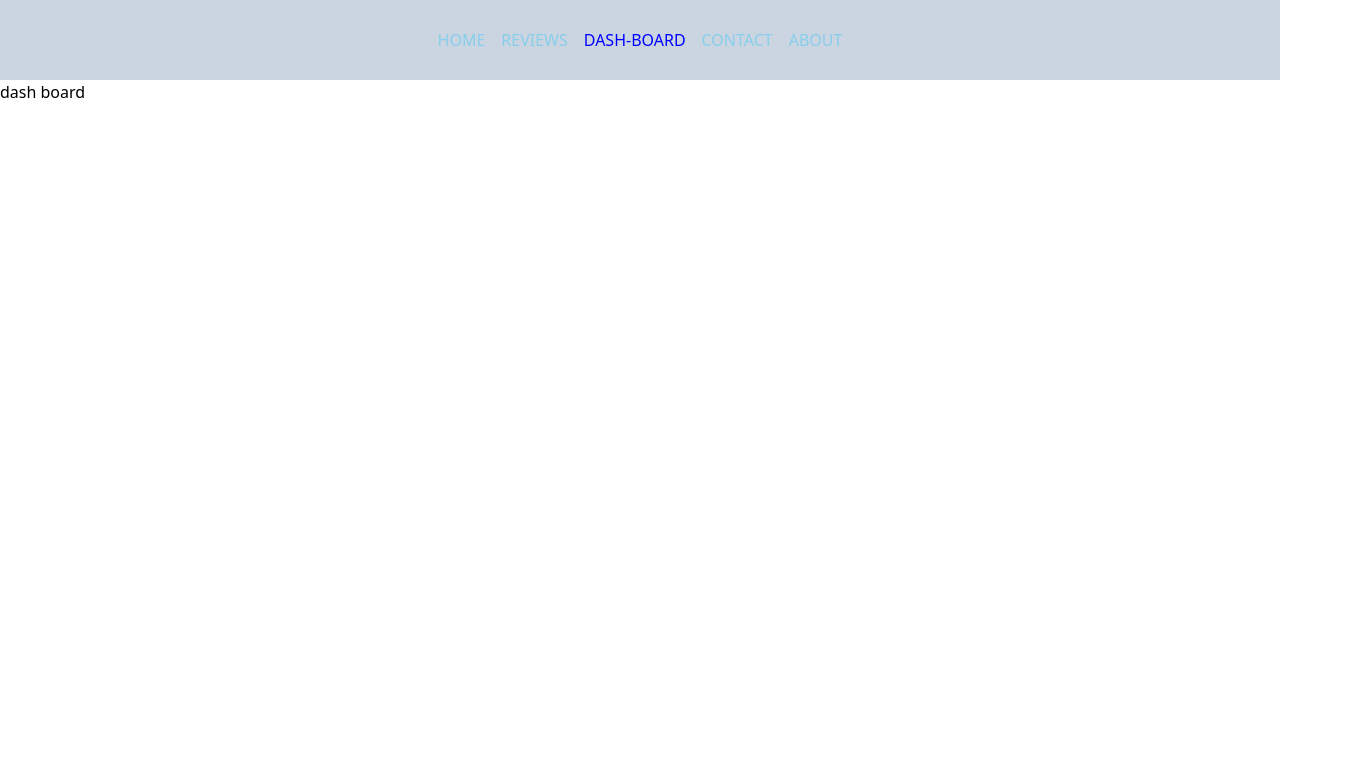
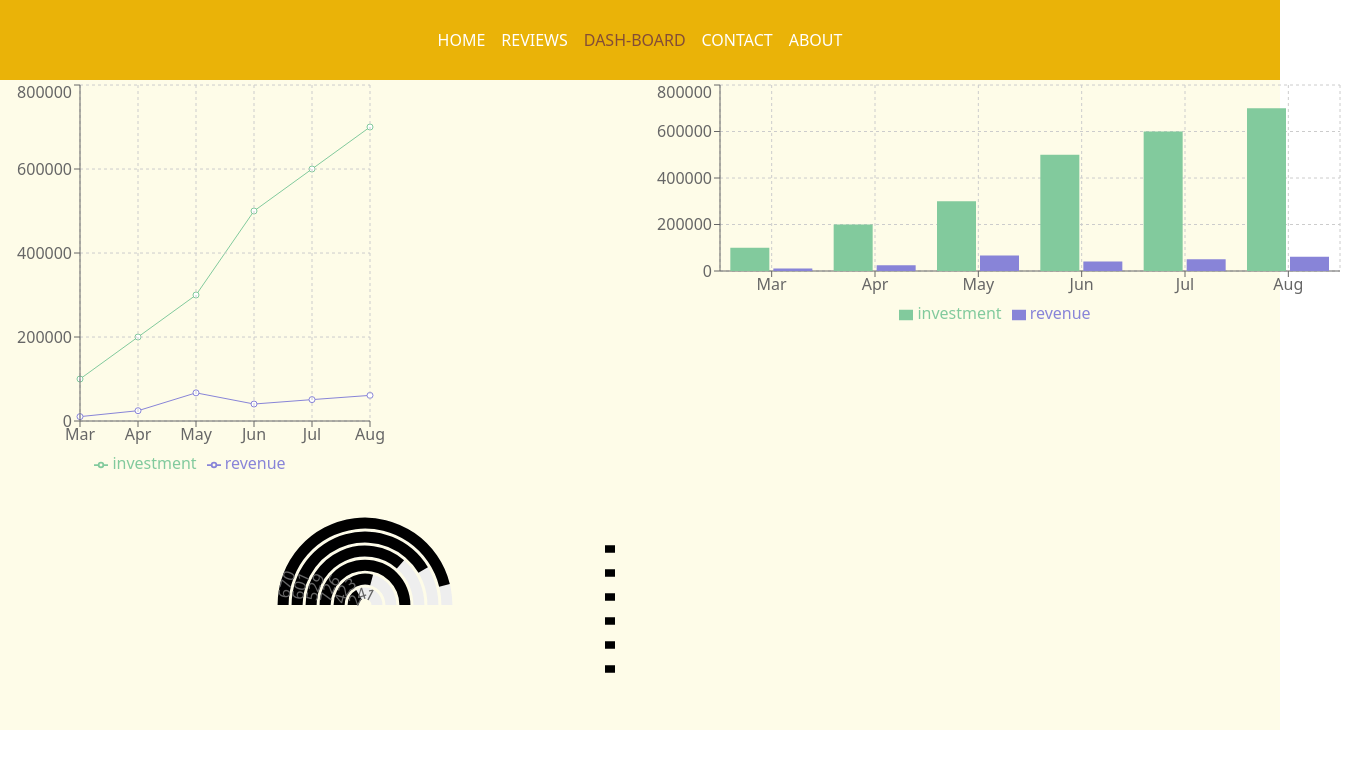
Before and after one commit to alamgir5253/The-Alchemist-, a React (Create React App) app: page /dash-board in a window 1280 px wide. Shown: the top 768 px of the page, 1370 px wide, since content can reach past the window. Built offline with nearby package versions, Linux system fonts and the light colour scheme.

Commit message:
chart added

```diff
--- a/public/data.json
+++ b/public/data.json
@@ -13,7 +13,7 @@
     },
     {
         "month": "May",
-        "investment": 500000,
+        "investment": 300000,
         "sell": 726,
         "revenue": 67010
     },
--- a/src/App.js
+++ b/src/App.js
@@ -10,7 +10,7 @@ import About from './Components/About/About'
 import NotFound from './Components/NotFound/NotFound'
 function App() {
   return (
-    <div className="App">
+    <div className="App bg-yellow-50">
       <Header></Header>
       <Routes>
         <Route path='/' element={<Home></Home>}></Route>
--- a/src/Components/DashBoard/DashBoard.js
+++ b/src/Components/DashBoard/DashBoard.js
@@ -1,10 +1,53 @@
-import React from 'react';
+import React, { useEffect, useState } from 'react';
+import { Bar, BarChart, CartesianGrid, Legend, Line, LineChart, RadialBar, RadialBarChart, Tooltip, XAxis, YAxis } from 'recharts';
 
 const DashBoard = () => {
+    const [data, setData] = useState([])
+    useEffect(()=>{
+        fetch('data.json').then(res => res.json()).then(data => setData(data))
+    },[])
     return (
-        <div>
-            <h1>dash board</h1>
-        </div>
+       <div className='grid grid-cols-2'>
+         <div>
+         <LineChart width={400} height={400} data={data} margin={{ top: 5, right: 30, left: 20, bottom: 5 }}>
+           <Line  dataKey={'investment'} stroke="#82ca9d" />
+           <Line dataKey={'revenue'} stroke="#8884d8" />
+           <CartesianGrid strokeDasharray="3 3"></CartesianGrid>
+           <Tooltip></Tooltip>
+           <XAxis dataKey='month'></XAxis>
+           <YAxis></YAxis>
+           <Legend></Legend>
+       </LineChart>
+         </div>
+         <div>
+         <BarChart width={730} height={250} data={data}  margin={{ top: 5, right: 30, left: 20, bottom: 5 }}>
+  <CartesianGrid strokeDasharray="3 3" />
+
+  <XAxis dataKey='month'></XAxis>
+<YAxis></YAxis>
+  <Tooltip />
+  <Legend />
+  <Bar dataKey="investment" fill="#82ca9d" />
+  <Bar dataKey="revenue" fill="#8884d8" />
+</BarChart>
+         </div>
+         <div>
+         <RadialBarChart
+  width={730}
+  height={250}
+  innerRadius="10%"
+  outerRadius="80%"
+  data={data}
+  startAngle={180}
+  endAngle={0}
+>
+  <RadialBar minAngle={15} label={{ fill: '#666', position: 'insideStart' }} background clockWise={true} dataKey='sell' />
+  <Legend iconSize={10} width={120} height={140} layout='vertical' verticalAlign='middle' align="right" />
+  <Tooltip />
+</RadialBarChart>
+         </div>
+       </div>
+
     );
 };
 
--- a/src/Components/Header/Header.css
+++ b/src/Components/Header/Header.css
@@ -1,6 +1,6 @@
 .active{
-    color: blue;
+    color: #834d37;
 }
 .normal{
-    color: skyblue;
+    color: #fff;
 }
--- a/src/Components/Header/Header.js
+++ b/src/Components/Header/Header.js
@@ -4,7 +4,7 @@ import './Header.css'
 const Header = () => {
     return (
         <div>
-            <div className='text-center h-20 py-6 flex justify-center items-center gap-4 uppercase  bg-slate-300'>
+            <div className='text-center h-20 py-6 flex justify-center items-center gap-4 uppercase  bg-yellow-500'>
                 <NavLink to= 'home' className={({isActive})=> isActive ? 'active' : 'normal'}>home</NavLink>
                 <NavLink to= 'reviews' className={({isActive})=> isActive ? 'active' : 'normal'}>reviews</NavLink>
                 <NavLink to= 'dash-board' className={({isActive})=> isActive ? 'active' : 'normal'}>dash-board</NavLink>
--- a/src/Components/Home/Home.js
+++ b/src/Components/Home/Home.js
@@ -7,13 +7,13 @@ import { NavLink } from 'react-router-dom';
 const Home = () => {
     const  [reviews] = useReviews()
     return (
-        <div>
+        <div className=''>
             <div className='px-20 md:flex h-[100vh] justify-between items-center'>
                 <div className='w-2/3'>
                     <h1 className='text-3xl mb-6 font-bold font-sans text-gray-700'>"The Alchemist" by Paulo Coelho</h1>
                     <p className='text-sm pr-20 text-gray-600 font-semibold'>It is a story of a shepherd , Santiago, who leaves his flock and his land to pursue his dream. A boy who is on a
                         journey of discovering his destiny and realising his dream of finding a treasure...</p>
-                        <button className='bg-lime-600 py-2 text-white rounded mt-5 px-3'>see more</button>
+                        <button className='bg-amber-500 py-2 text-white rounded mt-5 px-3'>see more</button>
                 </div>
                 <div className='w-2/6'>
                     <img className='w-full' src={alchemist} alt="al" />
@@ -24,7 +24,7 @@ const Home = () => {
                    reviews.slice(0,3).map(rev => <CustomerReview key={rev.id} rev={rev}></CustomerReview> )
                }
             </div>
-            <div className='flex justify-center my-5 '>
+            <div className='flex justify-center my-5 bg-amber-500  mx-auto py-2 px-4 rounded-lg '>
             <NavLink to= '/reviews' className={({isActive})=> isActive ? 'active' : 'normal'}>reviews</NavLink>
             </div>
         </div>
```
Also changed, not shown: public/review.json (+21 -21 lines).
